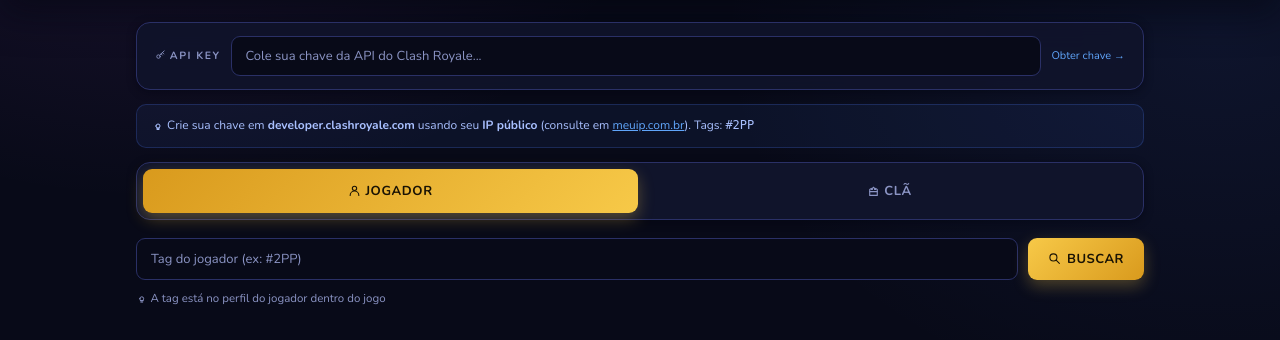
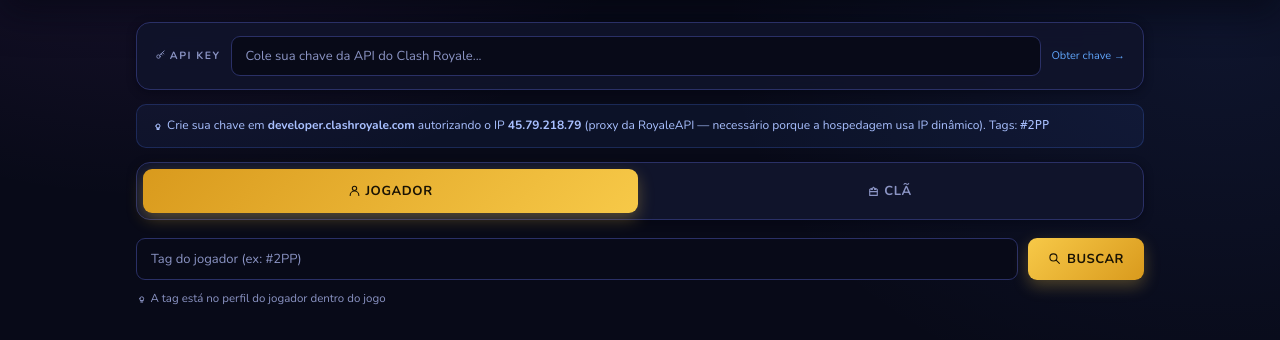
Before and after one commit to alexnascimento1980/Clash-Royale, a Flask app: page / in a window 1280 px wide. Shown: the part 90-430 px from the top of the page. Run offline with Flask 3, Linux system fonts and the light colour scheme.

Commit message:
Atualizar URL base da API para usar proxy da RoyaleAPI e ajustar instruções sobre autorização de IP

```diff
--- a/templates/index.html
+++ b/templates/index.html
@@ -81,8 +81,8 @@
        style="font-size:11px;color:#60a5fa;white-space:nowrap;text-decoration:none;">Obter chave →</a>
   </div>
   <div class="info-note">
-    <svg class="ic" viewBox="0 0 24 24"><use href="#ic-bulb" width="24" height="24"></use></svg> Crie sua chave em <strong>developer.clashroyale.com</strong> usando seu <strong>IP público</strong>
-    (consulte em <a href="https://meuip.com.br" target="_blank" style="color:#60a5fa">meuip.com.br</a>).
+    <svg class="ic" viewBox="0 0 24 24"><use href="#ic-bulb" width="24" height="24"></use></svg> Crie sua chave em <strong>developer.clashroyale.com</strong> autorizando o IP <strong>45.79.218.79</strong>
+    (proxy da RoyaleAPI — necessário porque a hospedagem usa IP dinâmico).
     Tags: <code>#2PP</code>
   </div>
 
```
Also changed, not shown: config.py (+10 -1 lines).
